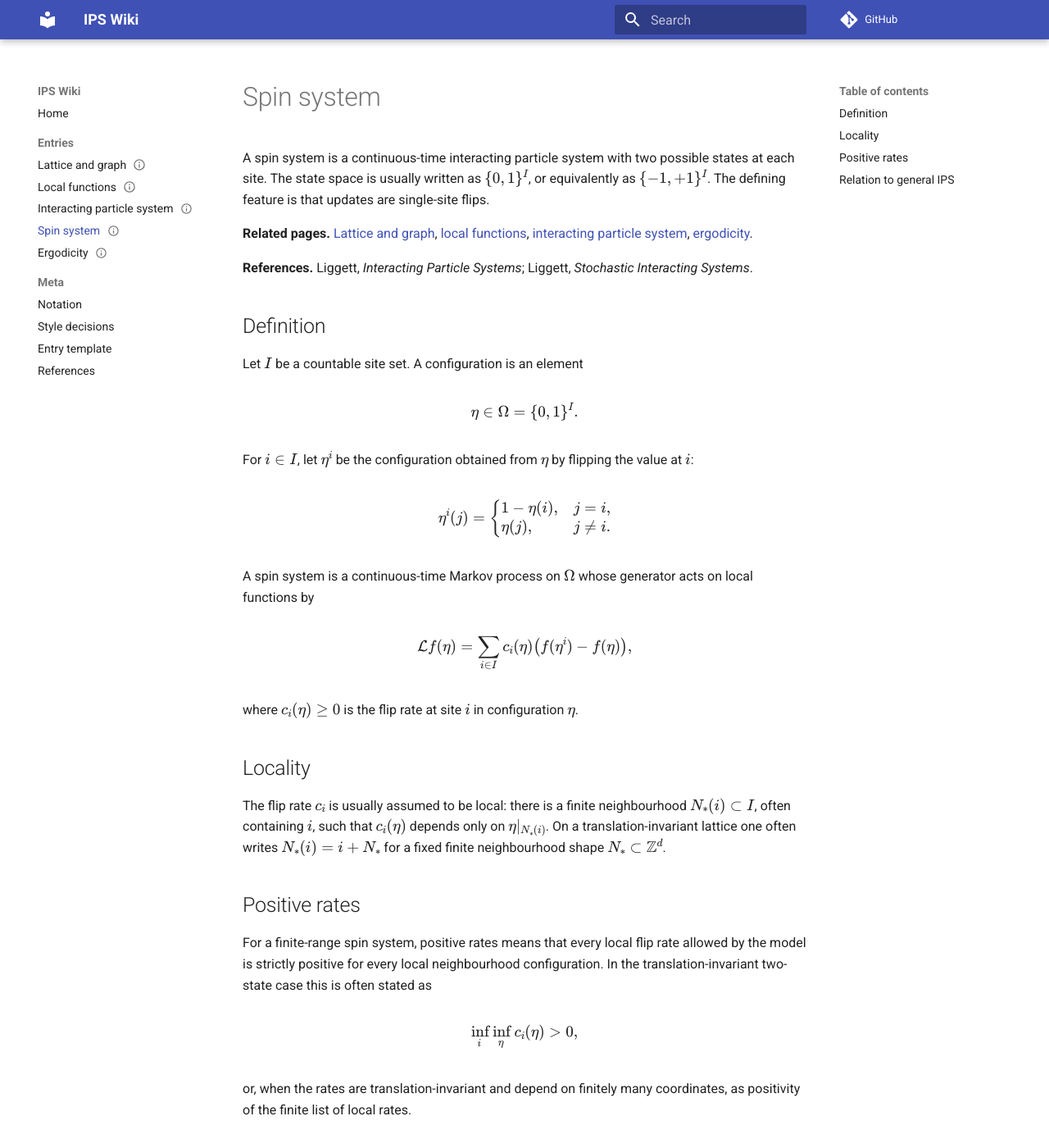
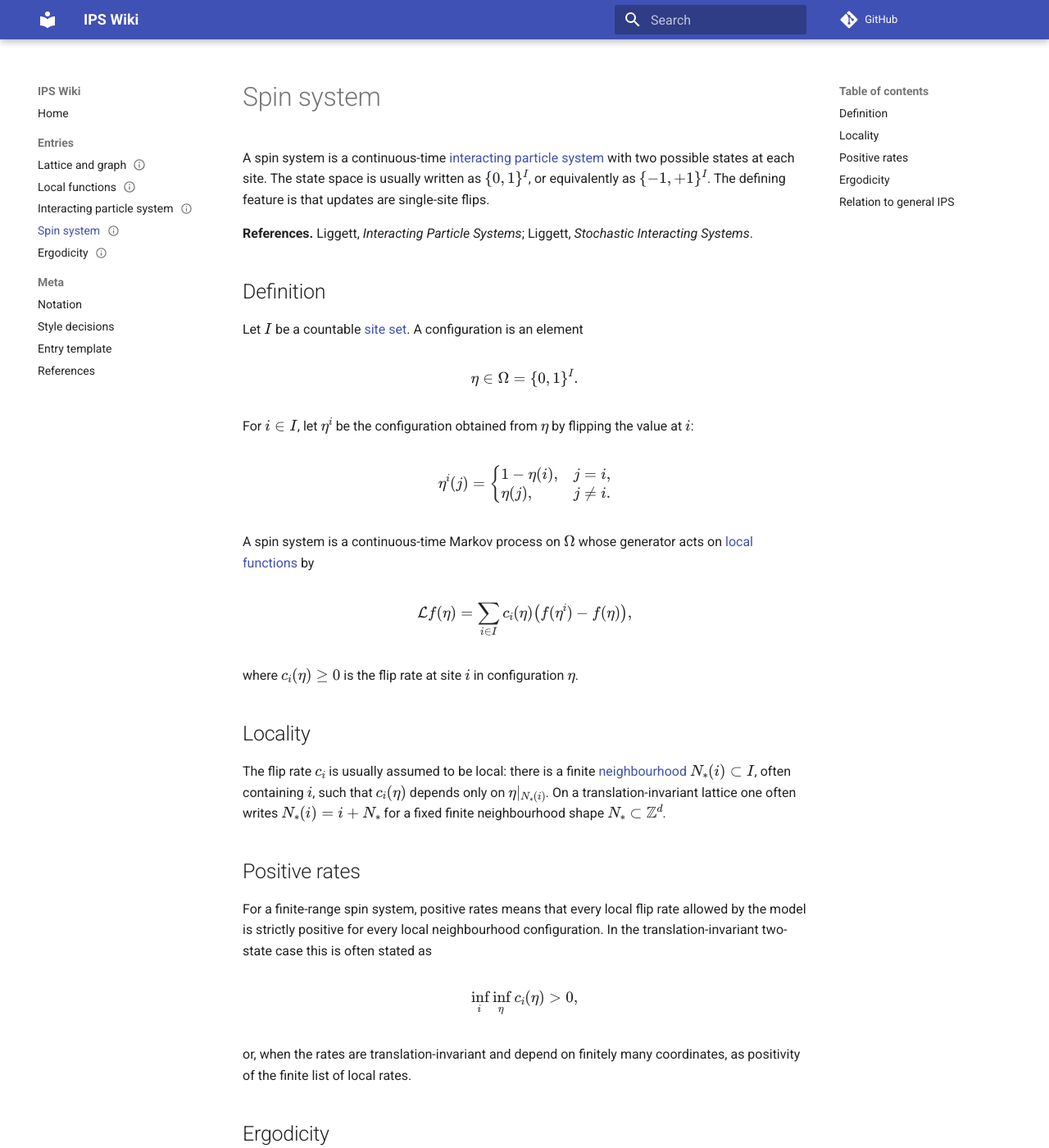
Before and after one commit to maciejgluchowski86-beep/ips-wiki, an MkDocs documentation site: the page built from docs/entries/spin-system.md, in a window 1280 px wide and 1400 px high. Shown: the whole window at 82% size. Built offline with MkDocs 1.6.1 and Material for MkDocs 9.7.7, drawn with Linux system fonts in a browser that asks for light colours; comment, search, counter and statistics services are not loaded; some of the changed text lies outside the part shown.

Commit message:
Use inline links in spin system entry

```diff
--- a/docs/entries/spin-system.md
+++ b/docs/entries/spin-system.md
@@ -9,15 +9,13 @@ tags:
 
 # Spin system
 
-A spin system is a continuous-time interacting particle system with two possible states at each site. The state space is usually written as \(\{0,1\}^I\), or equivalently as \(\{-1,+1\}^I\). The defining feature is that updates are single-site flips.
-
-**Related pages.** [Lattice and graph](lattice-and-graph.md), [local functions](local-functions.md), [interacting particle system](interacting-particle-system.md), [ergodicity](ergodicity.md).
+A spin system is a continuous-time [interacting particle system](interacting-particle-system.md) with two possible states at each site. The state space is usually written as \(\{0,1\}^I\), or equivalently as \(\{-1,+1\}^I\). The defining feature is that updates are single-site flips.
 
 **References.** Liggett, *Interacting Particle Systems*; Liggett, *Stochastic Interacting Systems*.
 
 ## Definition
 
-Let \(I\) be a countable site set. A configuration is an element
+Let \(I\) be a countable [site set](lattice-and-graph.md). A configuration is an element
 
 $$
 \eta\in \Omega=\{0,1\}^I.
@@ -33,7 +31,7 @@ $$
 \end{cases}
 $$
 
-A spin system is a continuous-time Markov process on \(\Omega\) whose generator acts on local functions by
+A spin system is a continuous-time Markov process on \(\Omega\) whose generator acts on [local functions](local-functions.md) by
 
 $$
 \cL f(\eta)
@@ -45,7 +43,7 @@ where \(c_i(\eta)\ge0\) is the flip rate at site \(i\) in configuration \(\eta\)
 
 ## Locality
 
-The flip rate \(c_i\) is usually assumed to be local: there is a finite neighbourhood \(N_*(i)\subset I\), often containing \(i\), such that \(c_i(\eta)\) depends only on \(\eta|_{N_*(i)}\). On a translation-invariant lattice one often writes \(N_*(i)=i+N_*\) for a fixed finite neighbourhood shape \(N_*\subset\Z^d\).
+The flip rate \(c_i\) is usually assumed to be local: there is a finite [neighbourhood](lattice-and-graph.md) \(N_*(i)\subset I\), often containing \(i\), such that \(c_i(\eta)\) depends only on \(\eta|_{N_*(i)}\). On a translation-invariant lattice one often writes \(N_*(i)=i+N_*\) for a fixed finite neighbourhood shape \(N_*\subset\Z^d\).
 
 ## Positive rates
 
@@ -57,6 +55,10 @@ $$
 
 or, when the rates are translation-invariant and depend on finitely many coordinates, as positivity of the finite list of local rates.
 
+## Ergodicity
+
+Questions about long-time convergence of a spin system are formulated using invariant measures and [ergodicity](ergodicity.md). In infinite volume, local functions are the standard observables for testing convergence.
+
 ## Relation to general IPS
 
 A spin system is a special case of an interacting particle system. If the single-site space has more than two states, or if updates are not single-site flips, the object is better called an interacting particle system rather than a spin system.
```
